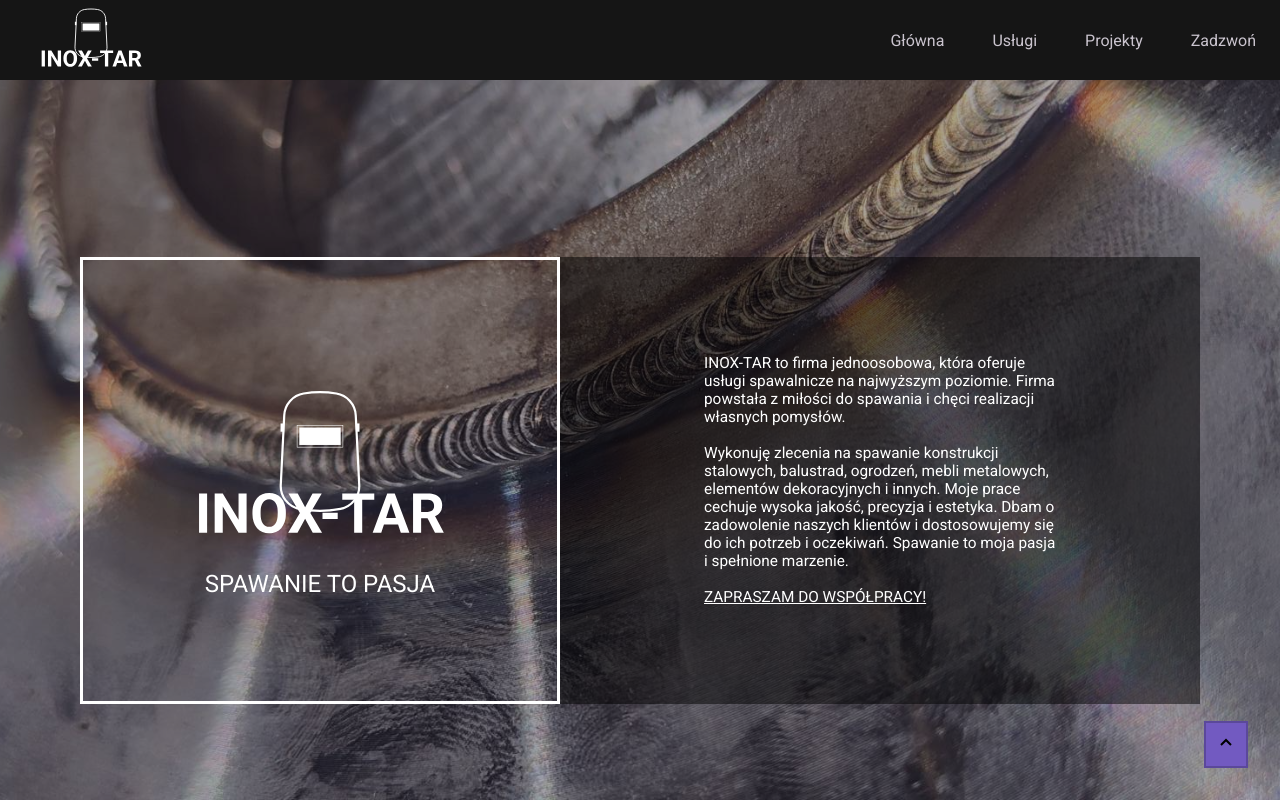
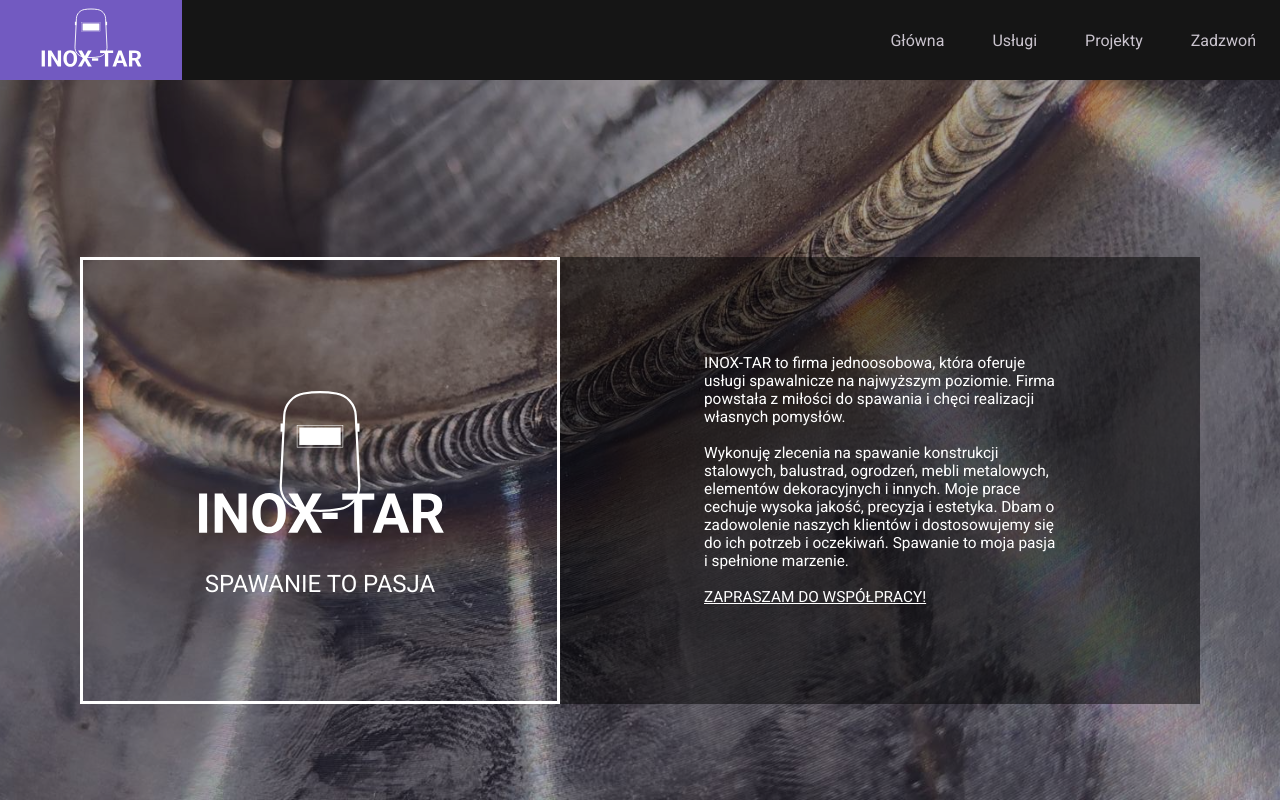
Before and after one commit to rajmac93/inox-tar_website, a plain HTML site: page index.html in a window 1280 px wide. Shown: the top 802 px of the page. Drawn offline with Linux system fonts and the light colour scheme.

Commit message:
fixed btn to top

```diff
--- a/index.html
+++ b/index.html
@@ -41,8 +41,11 @@
     </section>
     <div class="overlay overlay__hidden"></div>
     <button class="back--to--top back--to--top__hidden">
-      <img class="back--to--top__icon" src="./images/go-to-top.svg"
-      alt=up-arrow" />
+      <img
+        class="back--to--top__icon"
+        src="./images/go-to-top.svg"
+        alt="up-arrow"
+      />
     </button>
     <div class="progress-bar"></div>
     <header>
--- a/scripts/script.js
+++ b/scripts/script.js
@@ -25,23 +25,6 @@
 });
 // SIDEBAR EVENTS
 //________________________________________________________________
-// PROGRESS BAR
-document.addEventListener("scroll", () => {
-  const scrolledPercentage =
-    (scrollContainer().scrollTop /
-      (scrollContainer().scrollHeight - scrollContainer().clientHeight)) *
-    100;
-
-  pageProgressBar.style.width = `${scrolledPercentage}%`;
-
-  if (scrollContainer().scrollTop > showOnPx) {
-    backToTopButton.classList.remove("hidden");
-  } else {
-    backToTopButton.classList.add("hidden");
-  }
-});
-// PROGRESS BAR
-//________________________________________________________________
 // SCROLL TO TOP EVENTS
 const scrollContainer = () => {
   return document.documentElement || document.body;
@@ -50,8 +33,10 @@
 document.addEventListener("scroll", () => {
   if (scrollContainer().scrollTop > showOnPx) {
     backToTopButton.classList.remove("back--to--top__hidden");
+    backToTopButton.style.display = "block";
   } else {
     backToTopButton.classList.add("back--to--top__hidden");
+    backToTopButton.style.display = "none";
   }
 });
 
@@ -61,7 +46,14 @@
   });
 };
 backToTopButton.addEventListener("click", goToTop);
+document.addEventListener("scroll", () => {
+  const scrolledPercentage =
+    (scrollContainer().scrollTop /
+      (scrollContainer().scrollHeight - scrollContainer().clientHeight)) *
+    100;
 
+  pageProgressBar.style.width = `${scrolledPercentage}%`;
+});
 // SCROLL TO TOP EVENTS
 //________________________________________________________________
 // MODAL
```
